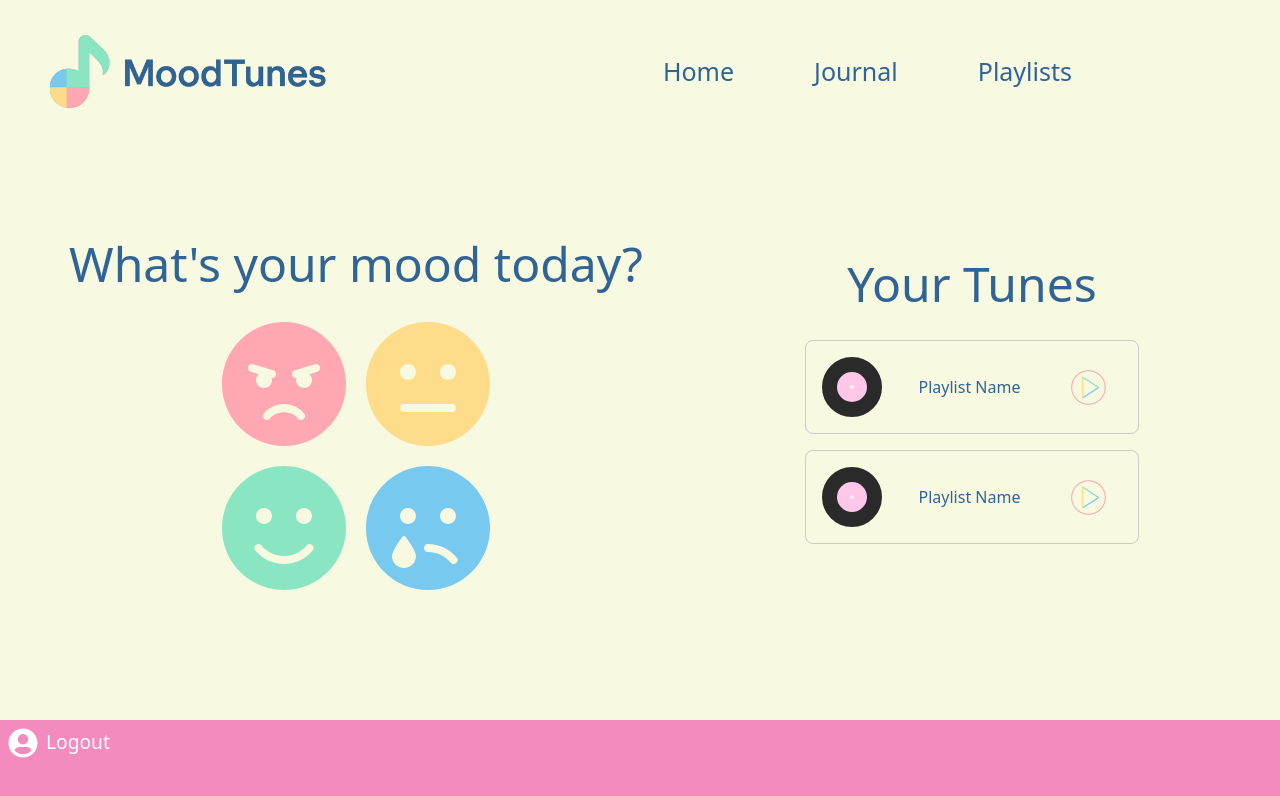
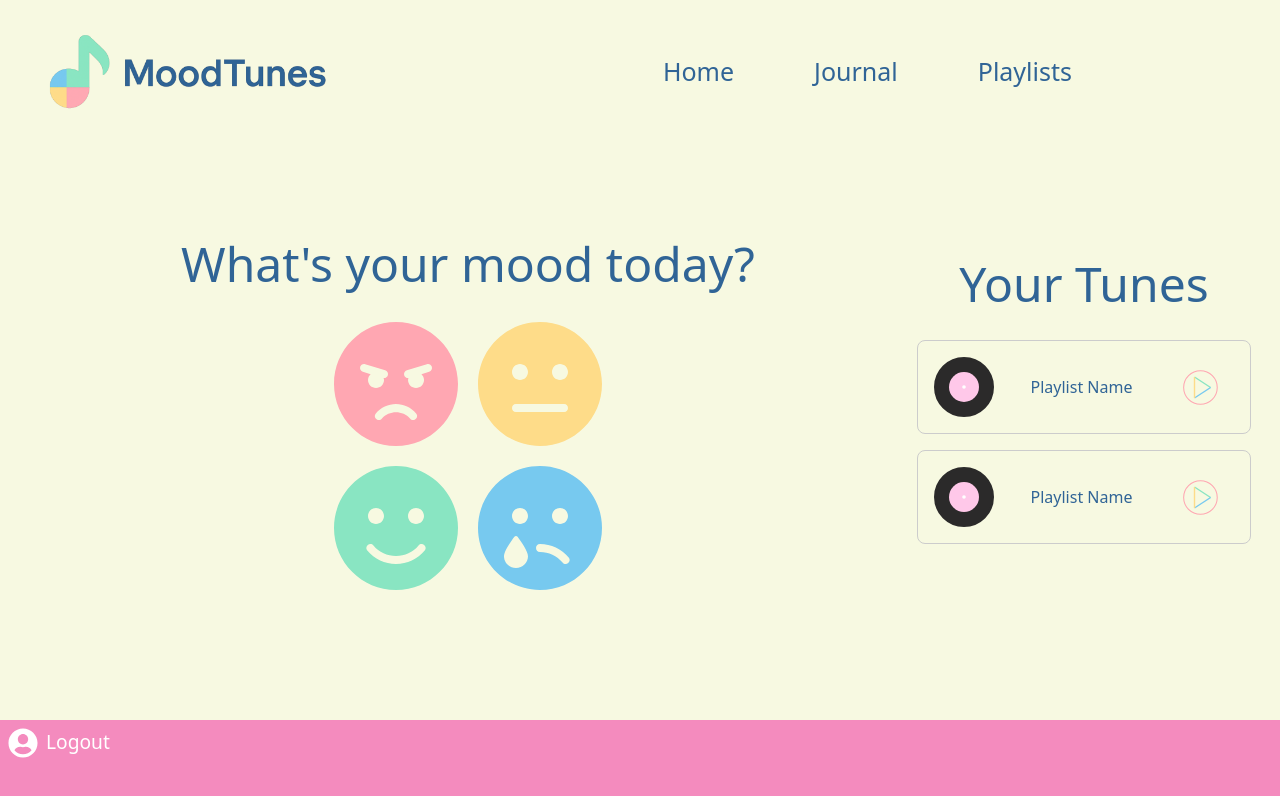
Before and after one commit to n-patil12/CSGirliesTeam17, a React (Vite) app in the folder moodtunes/: page /home in a window 1280 px wide. Shown: the top 796 px of the page. Built offline with nearby package versions, Linux system fonts and the light colour scheme.

Commit message:
added some flare + transitions to pages

```diff
--- a/moodtunes/src/pages/Landing.css
+++ b/moodtunes/src/pages/Landing.css
@@ -24,6 +24,8 @@
     gap: 2rem;
     width: 100%;
     padding: 1rem 2rem;
+    margin-left: 7rem;
+    /* margin-top: -2.5rem; */
 }
 
 .landing-text{
```
